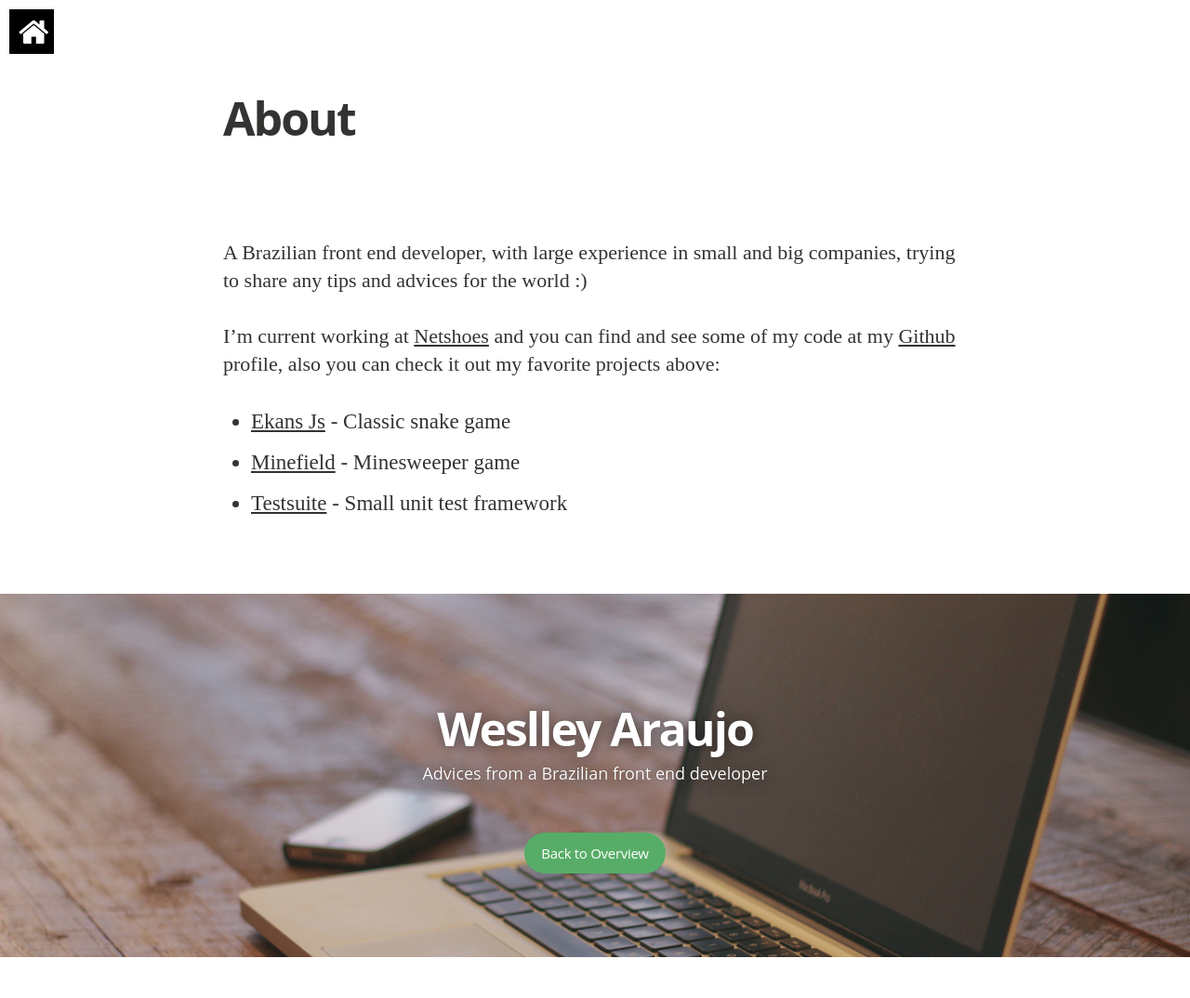
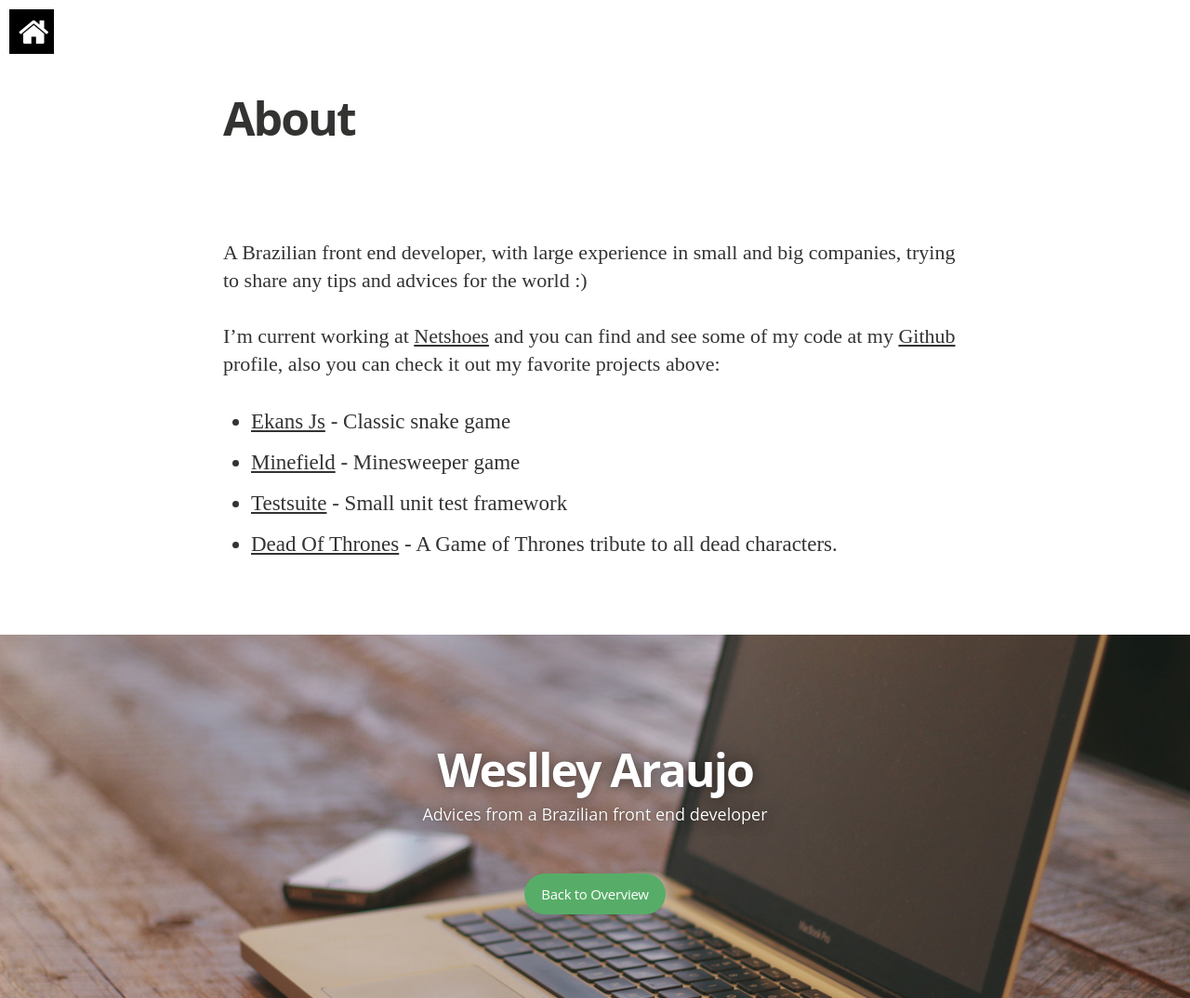
Before and after one commit to weslleyaraujo/weslleyaraujo.github.io, a Jekyll site: the page built from about.md, in a window 1280 px wide. Shown: the whole page at 93% size. Built offline with Jekyll 4.4.1, drawn with Linux system fonts in a browser that asks for light colours; nearby versions of some CDN libraries; some web fonts are replaced; Markdown is read by kramdown in place of the engine named in the settings; before the commit the page ends 1030 px from its top, so only the background shows below that.

Commit message:
feature: adding deadofthrones to about

```diff
--- a/about.md
+++ b/about.md
@@ -12,3 +12,4 @@ also you can check it out my favorite projects above:
 * [Ekans Js](http://weslleyaraujo.github.io/ekans-js) - Classic snake game
 * [Minefield](http://weslleyaraujo.github.io/minefield/) - Minesweeper game
 * [Testsuite](http://weslleyaraujo.github.io/testsuite) - Small unit test framework
+* [Dead Of Thrones](https://github.com/weslleyaraujo/deadofthrones) - A Game of Thrones tribute to all dead characters.
```
